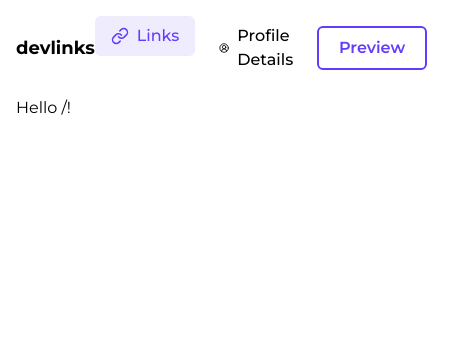
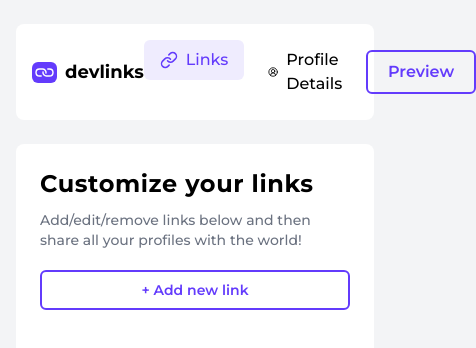
Before and after one commit to johurul-haque/link-sharing-app, a React (Vite) app: page / in a window 390 px wide. Shown: the top 348 px of the page, 476 px wide, since content can reach past the window. Built offline with nearby package versions, Linux system fonts and the light colour scheme.

Commit message:
design homepage - mobile preview section - Social links component - Customize links section

```diff
--- a/index.html
+++ b/index.html
@@ -4,9 +4,9 @@
     <meta charset="UTF-8" />
     <link rel="icon" type="image/svg+xml" href="/vite.svg" />
     <meta name="viewport" content="width=device-width, initial-scale=1.0" />
-    <title>Link Sharing App</title>
+    <title>Link sharing app</title>
   </head>
-  <body>
+  <body class="bg-gray-100">
     <div id="root"></div>
     <script type="module" src="/src/main.tsx"></script>
   </body>
--- a/src/components/header.tsx
+++ b/src/components/header.tsx
@@ -1,5 +1,6 @@
 import { Link } from '@tanstack/react-router';
 import { CircleUserRound, LinkIcon } from 'lucide-react';
+import { Logo } from './logo';
 
 const LINKS = [
   { to: '/', label: 'Links', Icon: LinkIcon },
@@ -8,9 +9,9 @@ const LINKS = [
 
 export function Header() {
   return (
-    <header className="flex justify-between items-center py-4 container">
-      <Link className="font-bold text-lg" to="/">
-        devlinks
+    <header className="flex justify-between items-center py-4 px-4 mx-auto bg-white rounded-lg my-6 w-full">
+      <Link to="/">
+        <Logo />
       </Link>
 
       <nav>
--- /dev/null
+++ b/src/components/logo.tsx
@@ -0,0 +1,12 @@
+import { LinkIcon } from 'lucide-react';
+
+export function Logo() {
+  return (
+    <div className="font-bold text-lg flex items-center gap-2">
+      <div className="bg-primary px-1 py-0.5 rounded-md max-w-fit">
+        <LinkIcon className="stroke-white rotate-45" size={17} />
+      </div>
+      devlinks
+    </div>
+  );
+}
--- /dev/null
+++ b/src/components/social-links.tsx
@@ -0,0 +1,46 @@
+import {
+  ArrowRight,
+  GithubIcon,
+  LinkedinIcon,
+  YoutubeIcon,
+} from 'lucide-react';
+import { cn } from '../lib/cn';
+
+type PropsType = {
+  url: string;
+  label: string;
+  linkFor: 'github' | 'youtube' | 'linkedin';
+};
+
+export function SocialLinks({ url, linkFor, label }: PropsType) {
+  const Icon = getSocialIcon(linkFor);
+
+  return (
+    <a
+      href={url}
+      className={cn(
+        'rounded-md px-4 py-3 text-white text-xs flex items-center justify-between gap-2',
+        {
+          'bg-neutral-900': linkFor === 'github',
+          'bg-red-500': linkFor === 'youtube',
+          'bg-blue-600 items-end': linkFor === 'linkedin',
+        }
+      )}
+    >
+      <Icon strokeWidth={1.5} size={20} />
+      <span className="mr-auto">{label}</span>
+      <ArrowRight strokeWidth={1.7} size={20} />
+    </a>
+  );
+}
+
+function getSocialIcon(iconFor: PropsType['linkFor']) {
+  switch (iconFor) {
+    case 'github':
+      return GithubIcon;
+    case 'youtube':
+      return YoutubeIcon;
+    case 'linkedin':
+      return LinkedinIcon;
+  }
+}
--- /dev/null
+++ b/src/layouts/customize-links.tsx
@@ -0,0 +1,16 @@
+export function CustomizeLinks({ className }: { className?: string }) {
+  return (
+    <section className={className}>
+      <h1 className="font-bold text-2xl tracking-wide mb-2.5">
+        Customize your links
+      </h1>
+      <p className="text-sm text-gray-500 font-medium">
+        Add/edit/remove links below and then share all your profiles with the
+        world!
+      </p>
+      <button className="border-2 border-primary text-primary font-semibold text-sm py-2 px-4 block w-full rounded-md my-5 lg:my-8">
+        + Add new link
+      </button>
+    </section>
+  );
+}
--- /dev/null
+++ b/src/layouts/mobile-view.tsx
@@ -0,0 +1,56 @@
+import { ReactNode } from '@tanstack/react-router';
+import { SocialLinks } from '../components/social-links';
+import { cn } from '../lib/cn';
+
+export function MobileView({ className }: { className?: string }) {
+  return (
+    <section className={cn('grid place-items-center px-12 py-20', className)}>
+      <PhoneBorder>
+        <figure className="[&>*:nth-child(1)]:rounded-full [&>*:nth-child(1)]:size-14 [&>*:nth-child(1)]:mx-auto text-center">
+          {false ? (
+            <div className="bg-gray-200" />
+          ) : (
+            <img src="/" className="ring-4 ring-primary object-cover" alt="" />
+          )}
+
+          <figcaption className="mt-5">
+            {true ? (
+              <div className="rounded-md w-full h-4 bg-gray-200 mb-0.5" />
+            ) : (
+              <h2 className="font-semibold text-sm mb-0.5">{'Ben Wright'}</h2>
+            )}
+
+            {true ? (
+              <div className="rounded-md bg-gray-200 w-1/2 h-2 mx-auto mt-2" />
+            ) : (
+              <a
+                href="mailto:ben@example.com"
+                className="text-stone-400 text-xs"
+              >
+                {'ben@example.com'}
+              </a>
+            )}
+          </figcaption>
+        </figure>
+
+        <ul className="space-y-3 mt-10">
+          {Array.from({ length: 5 }).map((_, index) => (
+            <li key={index}>
+              <SocialLinks url="/" linkFor="youtube" label="LinkedIn" />
+            </li>
+          ))}
+        </ul>
+      </PhoneBorder>
+    </section>
+  );
+}
+
+function PhoneBorder({ children }: { children: ReactNode }) {
+  return (
+    <div className="max-w-xs w-full border border-stone-300 aspect-[9/19.5] rounded-3xl p-1.5">
+      <div className="rounded-[18px] border border-stone-300 w-full h-full p-6 lg:px-7 lg:py-8 overflow-y-auto">
+        {children}
+      </div>
+    </div>
+  );
+}
--- a/src/routes/__root.tsx
+++ b/src/routes/__root.tsx
@@ -4,8 +4,10 @@ import { Header } from '../components/header';
 export const Route = createRootRoute({
   component: () => (
     <>
-      <Header />
-      <Outlet />
+      <div className="container flex flex-col min-h-screen">
+        <Header />
+        <Outlet />
+      </div>
     </>
   ),
 });
--- a/src/routes/index.tsx
+++ b/src/routes/index.tsx
@@ -1,5 +1,13 @@
 import { createFileRoute } from '@tanstack/react-router';
+import { CustomizeLinks } from '../layouts/customize-links';
+import { MobileView } from '../layouts/mobile-view';
 
 export const Route = createFileRoute('/')({
-  component: () => <main className="container">Hello /!</main>,
+  component: () => (
+    <main className="grid md:grid-cols-5 [&>*]:bg-white [&>*]:rounded-t-lg gap-6 flex-1">
+      <MobileView className="max-md:hidden col-span-2" />
+
+      <CustomizeLinks className="md:col-span-3 p-6" />
+    </main>
+  ),
 });
```
